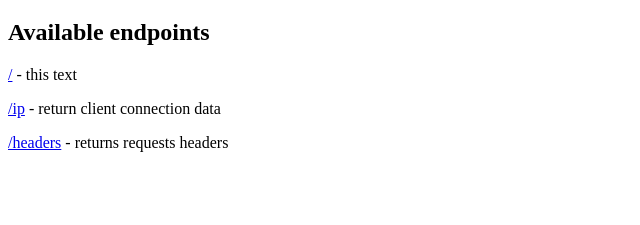
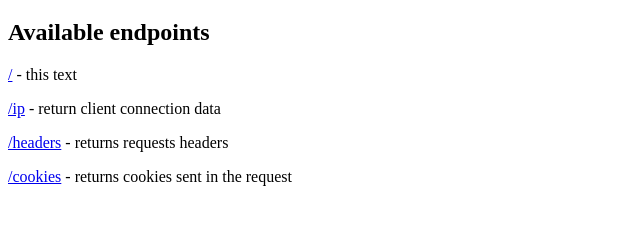
Before and after one commit to imp/httptin, a plain HTML site: page src/get/index.html in a window 1280 px wide. Shown: the part 61-286 px from the top of the page, without its empty margins (0-640 px from the left). Drawn offline with Linux system fonts and the light colour scheme.

Commit message:
List /cookies endpoint in index.html

```diff
--- a/src/get/index.html
+++ b/src/get/index.html
@@ -9,5 +9,6 @@
     <a href="/">/</a> - this text<p>
     <a href="/ip">/ip</a> - return client connection data<p>
     <a href="/headers">/headers</a> - returns requests headers<p>
+    <a href="/cookies">/cookies</a> - returns cookies sent in the request<p>
     </body>
 </html>
```
